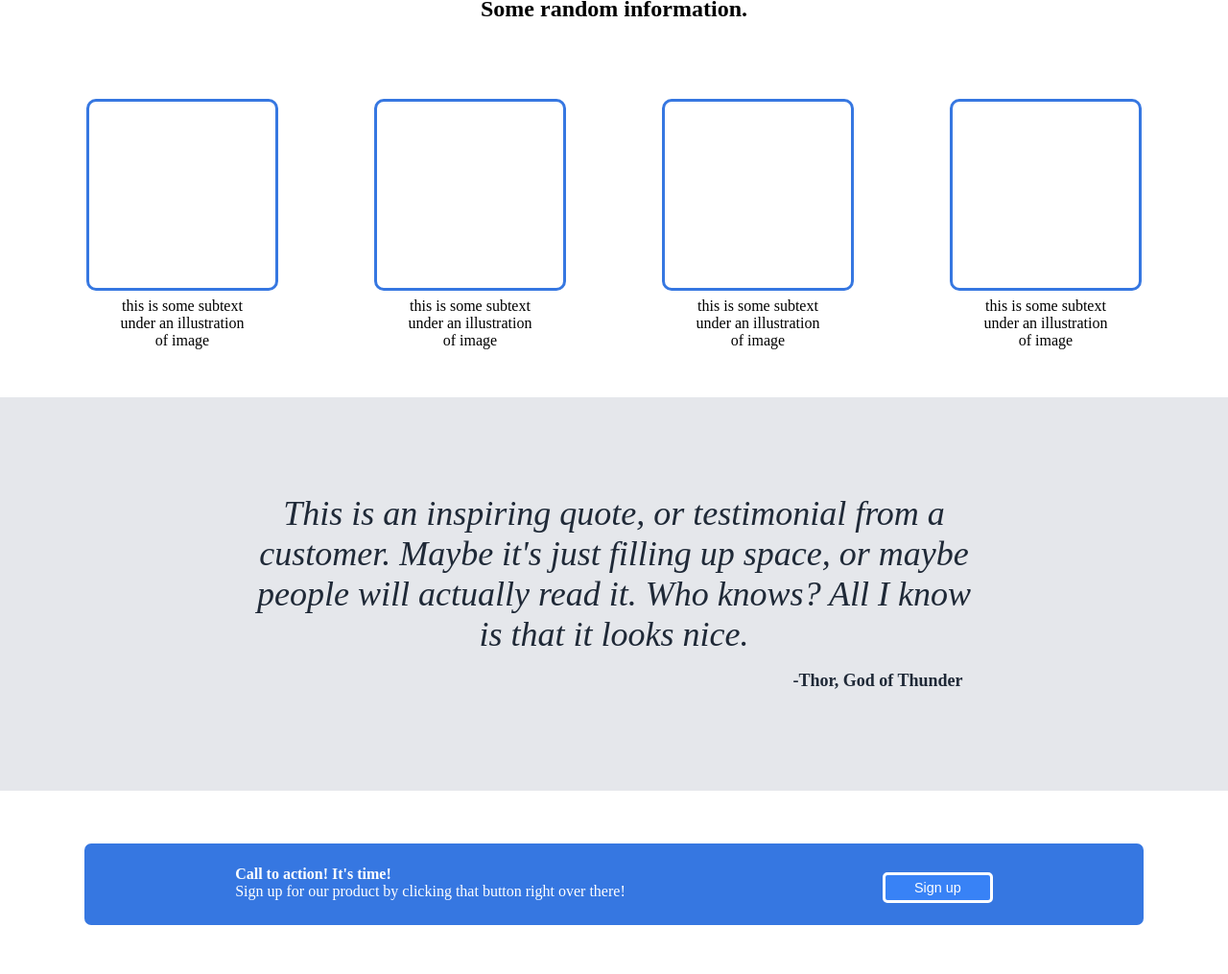
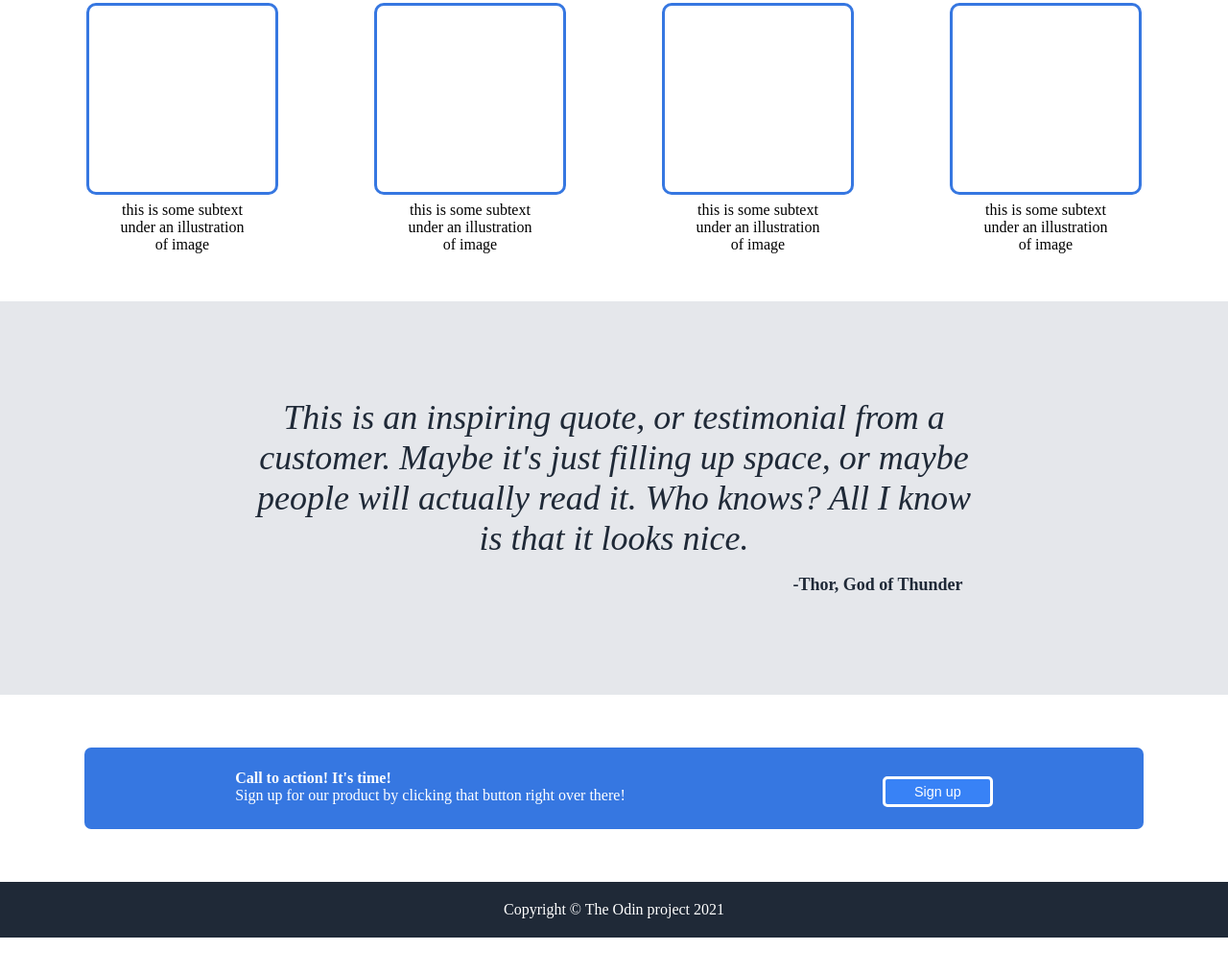
Before and after one commit to e-mejia/LandingPage, a plain HTML site: page index.html in a window 1280 px wide. Shown: the part 765-1780 px from the top of the page at 96% size. After the commit the page ends 1742 px from the top, so only its background shows below. Drawn offline with Linux system fonts and the light colour scheme.

Commit message:
finishe footer and project

```diff
--- a/index.html
+++ b/index.html
@@ -89,5 +89,7 @@
         <button>Sign up</button>
        </div>
     </div>
+
+    <footer>Copyright &copy; The Odin project 2021</footer>
   </body>
 </html>
--- a/styles.css
+++ b/styles.css
@@ -12,7 +12,7 @@
 .nav {
   display: flex;
   justify-content: space-between;
-  padding: 100px;
+  padding: 50px;
 }
 .logo {
   font-size: 24px;
@@ -116,3 +116,9 @@ h2 {
 button {
   border: 3px solid white;
 }
+footer {
+  background-color: #1f2937;
+  text-align: center;
+  color: white;
+  padding: 20px;
+}
```
